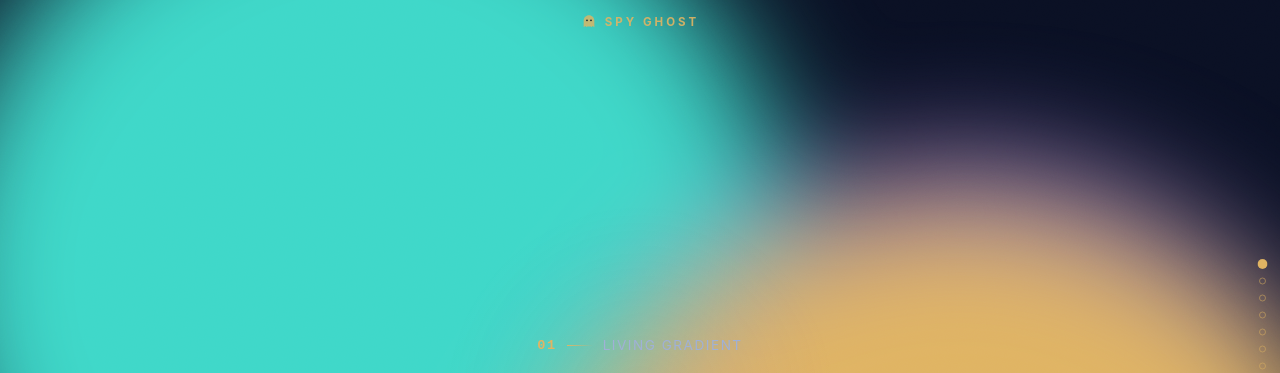
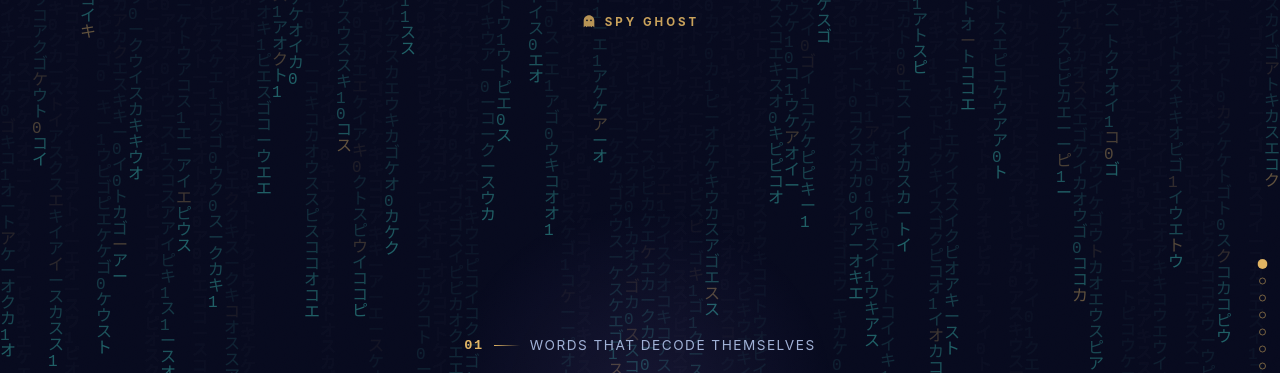
Before and after one commit to darkspyghost/Dark-Spy-Ghost, a plain HTML site: page index.html in a window 1280 px wide. Shown: the top 373 px of the page. Drawn offline with Linux system fonts and the light colour scheme; animation ran at ten frames a second.

Commit message:
Update index.html

```diff
--- a/index.html
+++ b/index.html
@@ -39,16 +39,7 @@
   .cursor-glow{position:fixed;inset:0;z-index:1;pointer-events:none;
     background:radial-gradient(280px 280px at var(--mx,50%) var(--my,50%), rgba(155,127,224,.10), transparent 70%);}
 
-  /* --- 1: aurora gradient background (loops forever, no video needed) --- */
-  #hero{overflow:hidden;}
-  .aurora{position:absolute;inset:0;z-index:0;filter:blur(60px);opacity:.55;}
-  .aurora span{position:absolute;width:60vw;height:60vw;border-radius:50%;}
-  .a1{background:var(--teal);top:-20%;left:-10%;animation:float1 14s ease-in-out infinite;will-change:transform;}
-  .a2{background:var(--violet);bottom:-25%;right:-10%;animation:float2 18s ease-in-out infinite;will-change:transform;}
-  .a3{background:var(--gold);top:30%;left:40%;width:40vw;height:40vw;animation:float3 11s ease-in-out infinite;will-change:transform;}
-  @keyframes float1{0%,100%{transform:translate(0,0) scale(1)}50%{transform:translate(10vw,8vh) scale(1.15)}}
-  @keyframes float2{0%,100%{transform:translate(0,0) scale(1)}50%{transform:translate(-8vw,-10vh) scale(1.1)}}
-  @keyframes float3{0%,100%{transform:translate(-5vw,0) scale(.9)}50%{transform:translate(5vw,6vh) scale(1.2)}}
+  /* aurora background removed — the site-wide code-rain (idea 15) is now the one backdrop */
   .scramble{position:relative;z-index:1;font-size:clamp(2.2rem,7vw,4rem);font-weight:700;letter-spacing:1px;
     min-height:1.3em;}
 
@@ -143,8 +134,14 @@
     background:rgba(224,180,99,.06);color:var(--gold);font-weight:700;letter-spacing:1px;
     font-size:.85rem;transition:transform .15s ease-out;}
 
-  /* --- idea 15: matrix-style code rain --- */
-  canvas#rain{width:100%;max-width:400px;height:220px;border-radius:12px;background:#070c1c;display:block;}
+  /* --- site-wide background: code rain behind everything, very subtle --- */
+  canvas#bgRain{position:fixed;inset:0;z-index:0;opacity:.4;pointer-events:none;}
+
+  /* --- idea 15: a sound with no sound (idle equalizer) --- */
+  .eq{display:flex;align-items:flex-end;gap:7px;height:90px;}
+  .eq i{width:8px;border-radius:3px;background:linear-gradient(180deg,var(--gold),var(--teal));
+    animation:eqbar 1.1s ease-in-out infinite;}
+  @keyframes eqbar{0%,100%{height:18%;}50%{height:100%;}}
 
   /* --- idea 16: fingerprint scan loop --- */
   .fp-wrap{position:relative;width:130px;height:130px;border-radius:50%;
@@ -172,11 +169,12 @@
       3px 3px 5px rgba(0,0,0,.55),0 0 18px rgba(224,180,99,.25);}
 
   @media (prefers-reduced-motion: reduce){
-    .aurora span,.blob,.sig path,.tilt{animation:none !important;}
+    .blob,.sig path,.tilt{animation:none !important;}
   }
 </style>
 </head>
 <body>
+<canvas id="bgRain"></canvas>
 <div class="grain"></div>
 <div class="cursor-glow" id="glow"></div>
 <div class="topbar">
@@ -186,8 +184,7 @@
 <div class="navdots" id="navdots"></div>
 
 <section id="hero">
-  <div class="aurora"><span class="a1"></span><span class="a2"></span><span class="a3"></span></div>
-  <p class="tag" style="position:relative;z-index:1;"><span class="num">01</span><span class="rule"></span>living gradient</p>
+  <p class="tag" style="position:relative;z-index:1;"><span class="num">01</span><span class="rule"></span>words that decode themselves</p>
   <div class="scramble" id="scr"></div>
 </section>
 
@@ -275,8 +272,8 @@
 </section>
 
 <section>
-  <p class="tag"><span class="num">15</span><span class="rule"></span>rain that types itself</p>
-  <canvas id="rain"></canvas>
+  <p class="tag"><span class="num">15</span><span class="rule"></span>a sound with no sound</p>
+  <div class="eq" id="eq"></div>
 </section>
 
 <section>
@@ -355,33 +352,31 @@
   }, {passive:true});
 })();
 
-// idea 15: matrix-style code rain, same robust sizing/pause pattern as idea 4
+// site-wide background: code rain covering the full page, paused when tab is hidden
 (function(){
-  const c = document.getElementById('rain');
+  const c = document.getElementById('bgRain');
   const ctx = c.getContext('2d', {alpha:false});
   const chars = 'アイウエオカキクケコ01スピゴースト';
-  let W=1,H=1,dpr=1,drops=[],cols=0,active=true,fs=14;
+  let W=1,H=1,dpr=1,drops=[],cols=0,active=true,fs=16;
 
   function size(){
-    const r = c.getBoundingClientRect();
-    if(r.width<2||r.height<2) return;
     dpr = Math.min(window.devicePixelRatio||1,2);
-    W=r.width; H=r.height;
+    W = window.innerWidth; H = window.innerHeight;
     c.width=Math.round(W*dpr); c.height=Math.round(H*dpr);
     ctx.setTransform(dpr,0,0,dpr,0,0);
-    cols = Math.floor(W/fs);
+    cols = Math.ceil(W/fs);
     drops = Array.from({length:cols},()=>Math.random()*-H/fs);
   }
   size();
-  new ResizeObserver(size).observe(c);
-  new IntersectionObserver((entries)=>{
-    active = entries[0].isIntersecting;
+  window.addEventListener('resize', size);
+  document.addEventListener('visibilitychange', ()=>{
+    active = !document.hidden;
     if(active) requestAnimationFrame(loop);
-  },{threshold:0.05}).observe(c);
+  });
 
   function loop(){
     if(!active) return;
-    ctx.fillStyle='rgba(7,12,28,0.18)'; ctx.fillRect(0,0,W,H);
+    ctx.fillStyle='rgba(7,12,28,0.15)'; ctx.fillRect(0,0,W,H);
     ctx.font = fs+'px monospace';
     for(let i=0;i<cols;i++){
       const ch = chars[Math.floor(Math.random()*chars.length)];
@@ -393,6 +388,17 @@
     requestAnimationFrame(loop);
   }
   requestAnimationFrame(loop);
+})();
+
+// idea 15: idle equalizer bars, built once — pure CSS animation from here on
+(function(){
+  const wrap = document.getElementById('eq');
+  for(let i=0;i<9;i++){
+    const bar = document.createElement('i');
+    bar.style.animationDuration = (0.7 + Math.random()*0.8)+'s';
+    bar.style.animationDelay = (Math.random()*0.6)+'s';
+    wrap.appendChild(bar);
+  }
 })();
 
 // idea 12: rolling counter that never stops, formatted with separators
```
